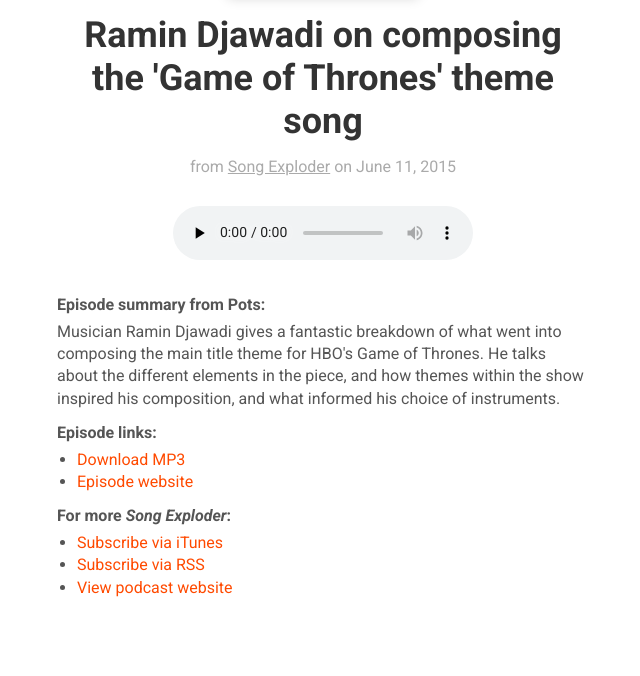
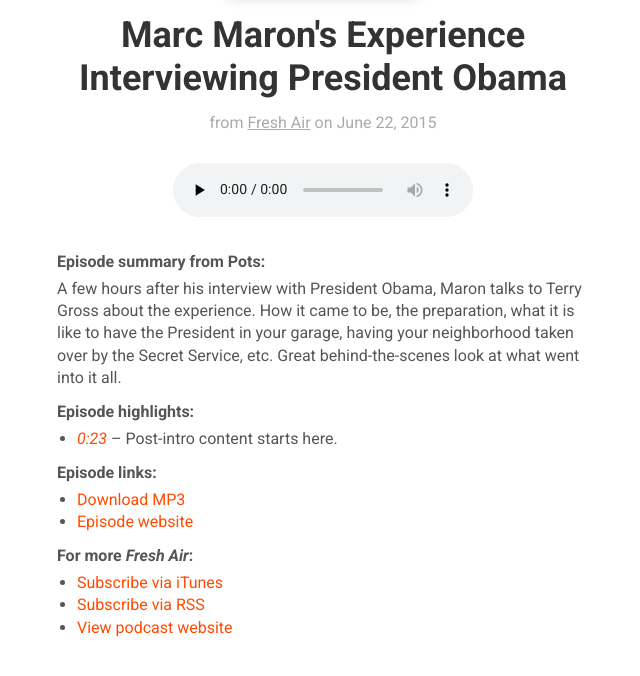
Before and after one commit to davidpots/podcasts, a Jekyll site: the page built from index.html, in a window 1280 px wide and 1400 px high, scrolled down 2470 px, cut to the strip 246-1033 px from the top of the window. Shown: the top 676 px of the strip, without its empty margins (317-957 px from the left). Built offline with Jekyll 4.4.1, drawn with Linux system fonts in a browser that asks for light colours; nearby versions of some CDN libraries.

Commit message:
Adds freshair obama

```diff
--- /dev/null
+++ b/_episodes/2015-06-22--fresh-air--marc-maron-president-obama.md
@@ -0,0 +1,11 @@
+---
+date:          "2015-06-22"
+podcast:       "Fresh Air"
+title:         "Marc Maron's Experience Interviewing President Obama"
+summary:       "A few hours after his interview with President Obama, Maron talks to Terry Gross about the experience. How it came to be, the preparation, what it is like to have the President in your garage, having your neighborhood taken over by the Secret Service, etc. Great behind-the-scenes look at what went into it all."
+url-audio:     "http://pd.npr.org/anon.npr-mp3/npr/fa/2015/06/20150622_fa_01.mp3?dl=1"
+url-web:       "http://www.npr.org/sections/itsallpolitics/2015/06/22/416481081/obama-visits-marc-marons-garage-cats-annoyed-they-were-shut-in-bedroom"
+timestamps:
+ - time:       "0:23"
+   notes:      "Post-intro content starts here."
+---
--- a/_includes/head.html
+++ b/_includes/head.html
@@ -6,7 +6,6 @@
   <meta name="description" content="{% if page.summary %}{{ page.summary | strip_html | strip_newlines }}{% else %}{{ site.description }}{% endif %}">
   <meta property="og:title" content="{% if page.title %}{{ page.title }}{% else %}{{ site.title }}{% endif %}" />
   <meta property="og:description" content="{% if page.summary %}{{ page.summary | strip_html | strip_newlines }}{% else %}{{ site.description }}{% endif %}" />
-  <meta property="og:image" content="{% if page.url-thumbnail %}{{ page.url-thumbnail }}{% endif %}" />
   <meta property="og:type" content="website" />
 
   <title>{% if page.title %}{{ page.title }}{% else %}{{ site.title }}{% endif %}</title>
```
